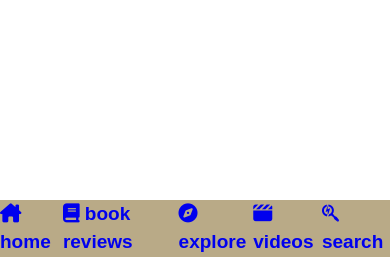
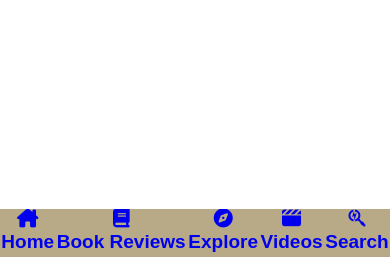
Before and after one commit to ashikmr/project_nanyang, a Django app: page / in a window 390 px wide. Shown: the part 587-844 px from the top of the page. Run offline with Django 3.2, Linux system fonts and the light colour scheme; some libraries are stand-ins or nearby versions; some web fonts are replaced.

Commit message:
Added space-around the navigation links with capitalized text_links.

```diff
--- a/blogapp/static/blogapp/css/main.css
+++ b/blogapp/static/blogapp/css/main.css
@@ -346,9 +346,15 @@ Source: https://www.npmjs.com/package/rfs
 }
 @media (max-width: 768px) {
   .bottom_navbar_mobile {
+    /* display: flex;justify-content_ space-around; */
     display: -webkit-box;
     display: -ms-flexbox;
     display: flex;
+    -ms-flex-pack: distribute;
+        justify-content: space-around;
+    -webkit-box-align: center;
+        -ms-flex-align: center;
+            align-items: center;
     background-color: rgb(185, 170, 135);
     /*
       positioned relative to the viewport, which means
@@ -366,11 +372,35 @@ Source: https://www.npmjs.com/package/rfs
     font-family: "Source Sans Pro", sans-serif;
     font-weight: 700;
     font-size: calc(1.365rem + 1.38vw);
+    /* Clickable Links */
   }
 }
 @media (max-width: 768px) and (min-width: 1200px) {
   .bottom_navbar_mobile {
     font-size: 2.4rem;
+  }
+}
+@media (max-width: 768px) {
+  .bottom_navbar_mobile__links {
+    display: -webkit-box;
+    display: -ms-flexbox;
+    display: flex;
+    -webkit-box-align: center;
+        -ms-flex-align: center;
+            align-items: center;
+    -webkit-box-pack: center;
+        -ms-flex-pack: center;
+            justify-content: center;
+    /* Changed the direction of viewport for vertical alignment of
+       flex-items */
+    -webkit-box-orient: vertical;
+    -webkit-box-direction: normal;
+        -ms-flex-direction: column;
+            flex-direction: column;
+    /* text-links */
+  }
+  .bottom_navbar_mobile__links__text {
+    text-transform: capitalize;
   }
 }
 
```
Also changed, not shown: src/scss/layout/_navbar_mobile.scss (+16 -1 lines), 1 other file.
